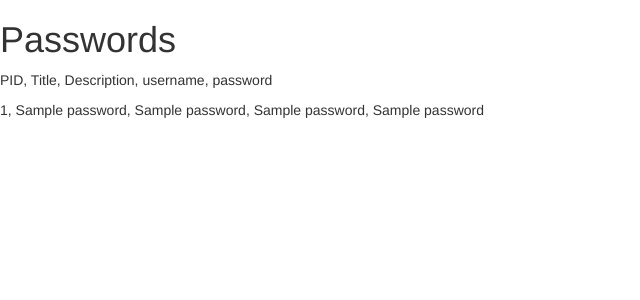
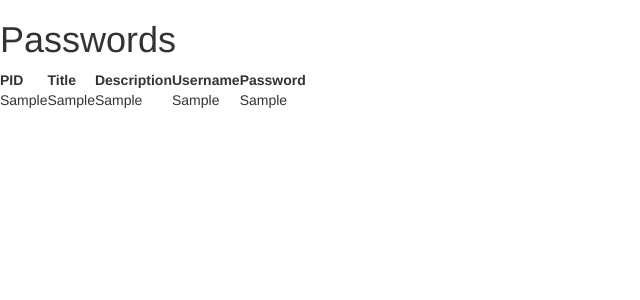
Before and after one commit to nijave/cse385-project1, a Flask app: template templates/passwords.html in a window 1280 px wide. Shown: the part 83-383 px from the top of the page, without its empty margins (0-640 px from the left). Run offline with Flask 2, Linux system fonts and the light colour scheme; the template is opened without the code that fills it: most values are stand-ins (such as "Sample title", 1, 10 or a date in 2020); some libraries are stand-ins or nearby versions.

Commit message:
Fixed up table and added table to passwords page

```diff
--- a/templates/groups.html
+++ b/templates/groups.html
@@ -2,7 +2,7 @@
 {% block content %}
 	<h1>Groups</h1>
 <body>
-	<table style = "width:100%">
+	<table class="info-table">
 		<tr>
 			<th>GID </th>
 			<th>Name</th>
--- a/templates/passwords.html
+++ b/templates/passwords.html
@@ -1,8 +1,24 @@
 {% extends "base.html" %}
 {% block content %}
 	<h1>Passwords</h1>
-	<p>PID, Title, Description, username, password</p>
-	{% for p in password_list %}
-		<p>{{ p[0] }}, {{ p[1] }}, {{ p[2] }}, {{ p[3] }}, {{ p[4] }}</p>
+<body>
+	<table class="info-table">
+		<tr>
+			<th>PID</th>
+			<th>Title</th>
+			<th>Description</th>
+			<th>Username</th>
+			<th>Password</th>
+		</tr>
+	{% for g in group_list %}
+	<tr>
+		<td>{{ p[0] }}</td>
+		<td>{{ p[1] }}</td>
+		<td>{{ p[2] }}</td>
+		<td>{{ p[3] }}</td>
+		<td>{{ p[4] }}</td>
+	</tr>
 	{% endfor %}
+	</table>
+</body>
 {% endblock %}
```
Also changed, not shown: static/bootstrap-theme.css.
